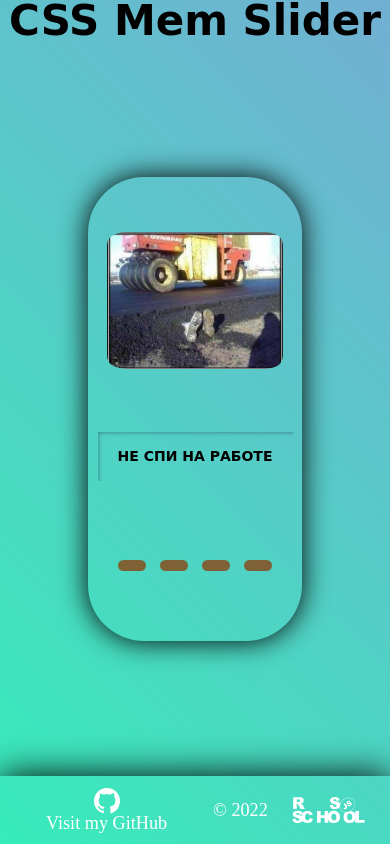
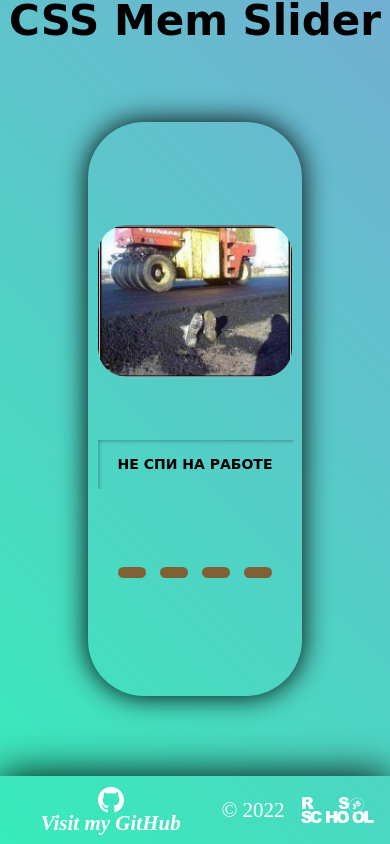
Before and after one commit to Nick-2805/CSS-Mem-Slider, a plain HTML site: page index.html in a window 390 px wide. Drawn offline with Linux system fonts and the light colour scheme.

Commit message:
fix: change height (05/15/2022 12:20:49)

```diff
--- a/reset.css
+++ b/reset.css
@@ -66,7 +66,7 @@ button::-moz-focus-inner {
 a,
 a:visited {
 	text-decoration: none;
-	color: inherit
+	/* color: inherit */
 }
 
 a:hover {
--- a/style.css
+++ b/style.css
@@ -31,10 +31,10 @@ body {
 }
 
 .slider {
-	margin: 0 auto;
+	margin: 1em auto;
 	width: 50vw;
 	display: grid;
-	height: 75vh;
+	height: calc(40em - 1em);
 	overflow: hidden;
 	align-content: center;
 }
@@ -68,11 +68,11 @@ body {
 .img {
 	display: block;
 	margin: 0 auto;
-	width: 45vw;
-	/* height: 100%; */
+	/* width: 45vw; */
 	max-height: 50vh;
+	-o-object-fit: contain;
 	object-fit: contain;
-	border-radius: 1em;
+	border-radius: 2em;
 
 }
 
@@ -99,9 +99,6 @@ input[name="r"] {
 	opacity: 1;
 	transform: scale(1.1);
 	border-radius: 2em;
-
-	-webkit-box-shadow: 5px 5px 5px -5px rgba(34, 60, 80, 0.6) inset;
-	-moz-box-shadow: 5px 5px 5px -5px rgba(34, 60, 80, 0.6) inset;
 	box-shadow: 5px 5px 5px -5px rgba(34, 60, 80, 0.6) inset;
 }
 
@@ -116,6 +113,8 @@ input[name="r"] {
 }
 
 .block__text {
+	height: -webkit-fit-content;
+	height: -moz-fit-content;
 	height: fit-content;
 	display: flex;
 	font-family: cursive;
@@ -128,6 +127,8 @@ input[name="r"] {
 .block {
 	padding: 1em 0;
 	width: 50vw;
+	height: -webkit-fit-content;
+	height: -moz-fit-content;
 	height: fit-content;
 	display: flex;
 	flex-direction: column;
@@ -135,9 +136,6 @@ input[name="r"] {
 	align-items: center;
 	justify-content: center;
 	transition: 1s;
-
-	-webkit-box-shadow: 5px 5px 5px -5px rgb(34 60 80 / 60%) inset;
-	-moz-box-shadow: 5px 5px 5px -5px rgba(34, 60, 80, 0.6) inset;
 	box-shadow: 5px 5px 5px -5px rgb(34 60 80 / 60%) inset;
 }
 
@@ -184,6 +182,7 @@ input[name="r"] {
 #r5:checked~.block__text>.s1 {
 	margin-left: -200vw;
 }
+
 footer {
 	width: 100vw;
 	height: 8vh;
@@ -192,7 +191,7 @@ footer {
 	align-items: center;
 	box-shadow: 0 0 2em;
 
-	font-size: 1.3em;
+	font-size: 1.5em;
 }
 
 .my__github {
@@ -200,13 +199,15 @@ footer {
 	display: flex;
 	justify-content: space-between;
 	align-items: center;
+	font-weight: 700;
+	font-style: italic;
 	color: white;
 }
 
 
 @media (max-width: 768px) {
 	.slider {
-		height: calc(60vh - 5vh);
+		/* height: calc(60vh - 5vh); */
 	}
 }
 
```
